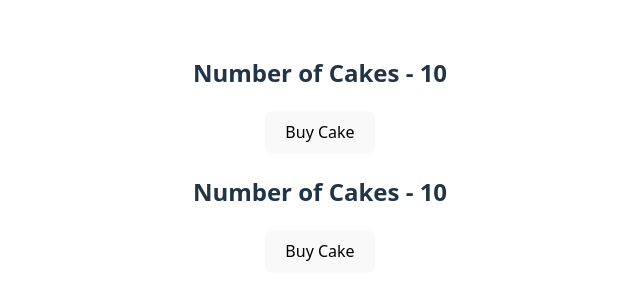
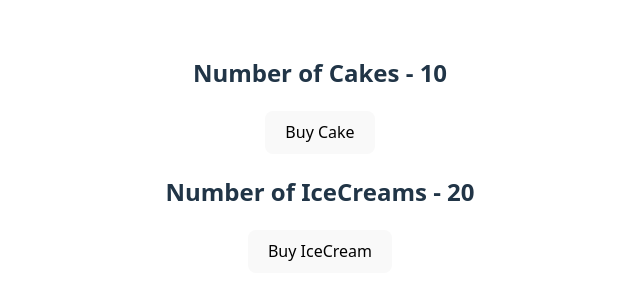
Before and after one commit to coder-julfikar/basic-react-redux-app, a React (Vite) app: page / in a window 1280 px wide. Shown: the part 246-546 px from the top of the page, without its empty margins (320-960 px from the left). Built offline with nearby package versions, Linux system fonts and the light colour scheme.

Commit message:
React-Redux multiple reducer is implemented.

```diff
--- a/src/App.jsx
+++ b/src/App.jsx
@@ -6,6 +6,7 @@ import viteLogo from '/vite.svg'
 import './App.css'
 import CakeContainer from './components/CakeContainer'
 import HooksCakeContainer from './components/HooksCakeContainer'
+import IceContainer from './components/IceContainer'
 
 function App() {
   const [count, setCount] = useState(0)
@@ -13,8 +14,9 @@ function App() {
   return (
     <Provider store={store}>
       <div className="App">
-        <HooksCakeContainer />
+        {/* <HooksCakeContainer /> */}
         <CakeContainer />
+        <IceContainer />
       </div>
     </Provider>
   )
--- a/src/components/CakeContainer.jsx
+++ b/src/components/CakeContainer.jsx
@@ -13,7 +13,7 @@ function CakeContainer(props) {
 
 const mapStateToProps = state => {
   return {
-    numberOfCakes: state.numberOfCakes
+    numberOfCakes: state.cake.numberOfCakes
   }
 };
 
--- a/src/components/HooksCakeContainer.jsx
+++ b/src/components/HooksCakeContainer.jsx
@@ -3,7 +3,7 @@ import { useSelector, useDispatch } from 'react-redux'
 import { buyCake } from '../redux';
 
 function HooksCakeContainer() {
-  const numberOfCakes = useSelector(state => state.numberOfCakes);
+  const numberOfCakes = useSelector(state => state.cake.numberOfCakes);
   const dispatch = useDispatch();
 
   return (
--- /dev/null
+++ b/src/components/IceContainer.jsx
@@ -0,0 +1,26 @@
+import React from 'react'
+import { buyIceCream } from '../redux';
+import { connect } from 'react-redux';
+
+function IceContainer(props) {
+  return (
+    <div>
+        <h2>Number of IceCreams - {props.numberOfIceCream}</h2>
+        <button onClick={props.buyIceCream}>Buy IceCream</button>
+    </div>
+  )
+}
+
+const mapStateToProps = state => {
+  return {
+    numberOfIceCream: state.iceReducer.numberOfIceCream
+  }
+};
+
+const mapDispatchToProps = dispatch => {
+  return {
+    buyIceCream: () => dispatch(buyIceCream())
+  }
+};
+
+export default connect(mapStateToProps,mapDispatchToProps) (IceContainer)
--- a/src/redux/ice-cream/Actions.js
+++ b/src/redux/ice-cream/Actions.js
@@ -1,7 +1,7 @@
-import { BUY_CAKE } from "./Types";
+import { BUY_ICECREAMS } from "./Types";
 
-export const buyCake = () => {
+export const buyIceCream = () => {
     return {
-        type: BUY_CAKE
+        type: BUY_ICECREAMS
     }
 };
--- a/src/redux/ice-cream/Reducer.js
+++ b/src/redux/ice-cream/Reducer.js
@@ -1,17 +1,17 @@
-import { BUY_CAKE } from "./Types";
+import { BUY_ICECREAMS } from "./Types";
 
 const initState = {
-    numberOfCakes: 10,
+    numberOfIceCream: 20,
 };
 
-const reducer = (state=initState, action) => {
+const iceReducer = (state=initState, action) => {
     switch(action.type) {
-        case BUY_CAKE: return {
+        case BUY_ICECREAMS: return {
             ...state,
-            numberOfCakes: state.numberOfCakes-1
+            numberOfIceCream: state.numberOfIceCream-1
         }
         default: return state
     }
 };
 
-export default reducer;
+export default iceReducer;
--- a/src/redux/ice-cream/Types.js
+++ b/src/redux/ice-cream/Types.js
@@ -1 +1 @@
-export const BUY_CAKE = 'BUY_CAKE';
+export const BUY_ICECREAMS = 'BUY_ICECREAMS';
--- a/src/redux/index.js
+++ b/src/redux/index.js
@@ -1 +1,2 @@
 export { buyCake } from "./cake/Actions";
+export { buyIceCream } from "./ice-cream/Actions";
--- /dev/null
+++ b/src/redux/rootReducer.js
@@ -0,0 +1,10 @@
+import { combineReducers } from "redux";
+import reducer from "./cake/Reducer";
+import iceReducer from "./ice-cream/Reducer";
+
+const rootReducer = combineReducers({
+    cake: reducer,
+    iceReducer: iceReducer
+});
+
+export default rootReducer;
--- a/src/redux/store.js
+++ b/src/redux/store.js
@@ -1,6 +1,8 @@
 import { createStore } from "redux";
 import reducer from "./cake/Reducer";
+import rootReducer from "./rootReducer";
 
-const store = createStore(reducer);
+
+const store = createStore(rootReducer); //reducer
 
 export default store;
```
